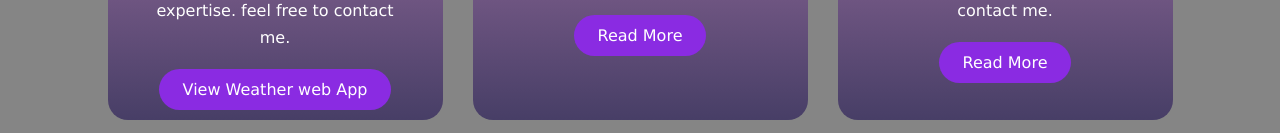
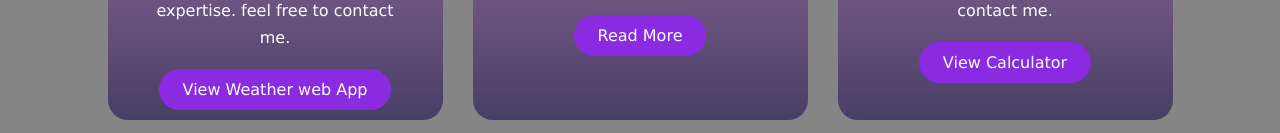
Before and after one commit to LebohM/My_Portfolio_Web-App, a plain HTML site: page Portfolio/index.html in a window 1280 px wide. Shown: the part 2245-2378 px from the top of the page. Drawn offline with Linux system fonts and the light colour scheme.

Commit message:
Update index.html

```diff
--- a/Portfolio/index.html
+++ b/Portfolio/index.html
@@ -107,7 +107,7 @@
                     <p>Do you have for an application,let me develop your idea into reality,
                     feel free to contact me.</p>
                     <p style="text-align: center;">
-                        <a class="button" href="">Read More</a>
+                        <a class="button" href="https://mynormacalculator.netlify.app/">View Calculator</a>
                     </p>
                 </div>
             </div>
```
